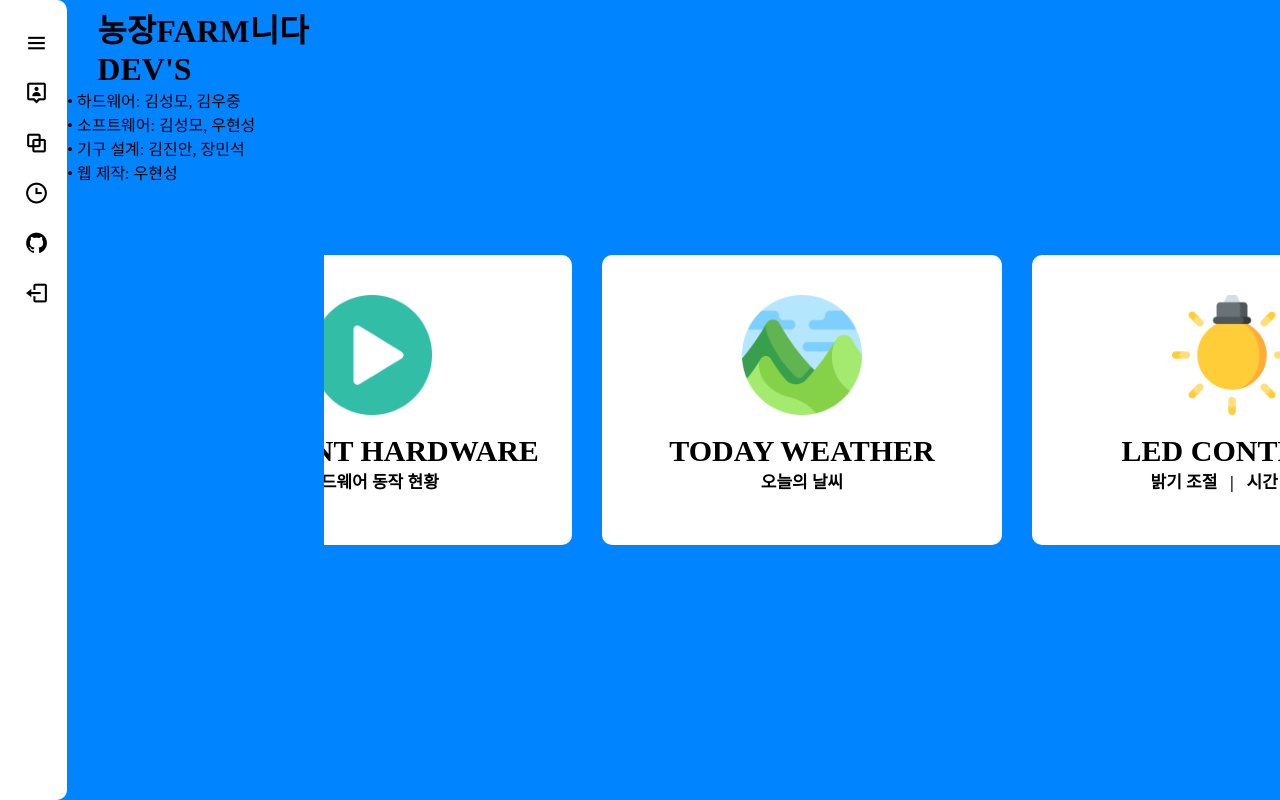
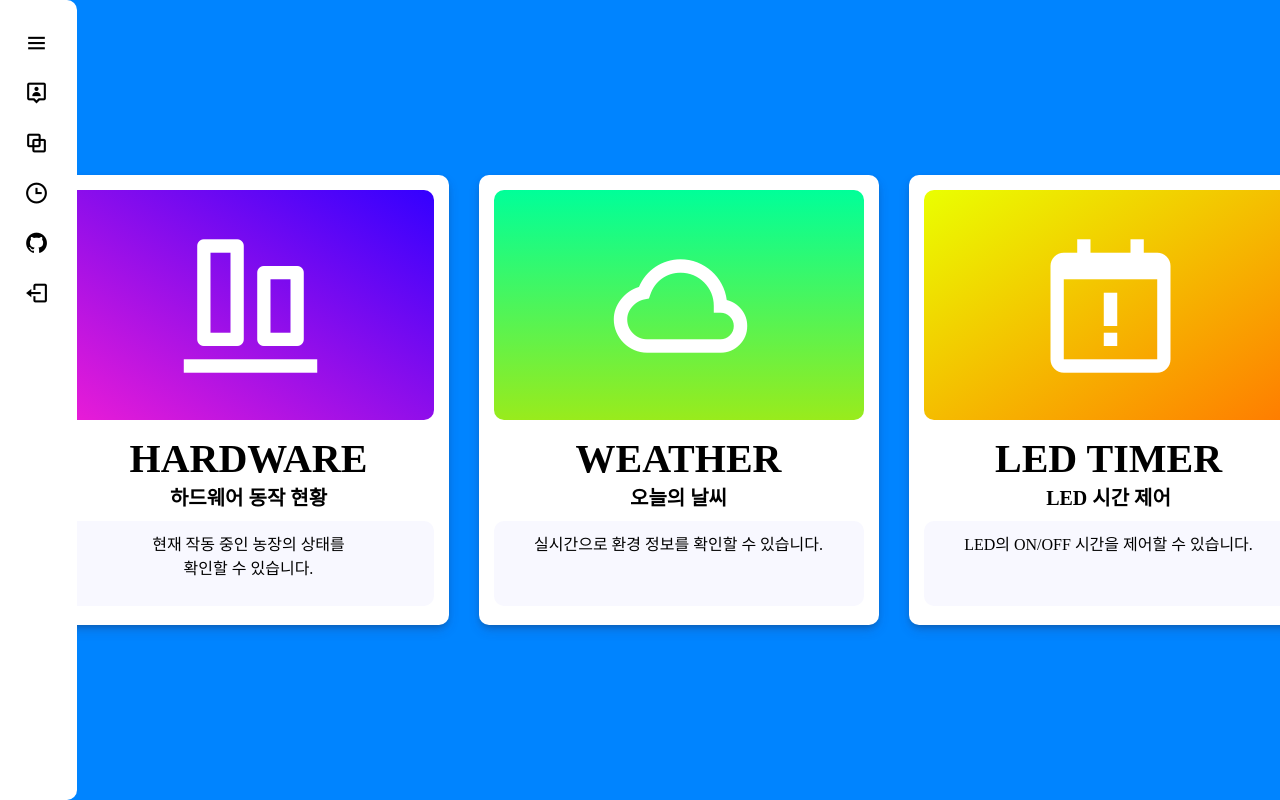
Before and after one commit to monune/Farm-is-farm, a PHP site: page /select.html in a window 1280 px wide. Run offline with PHP 8.4, Linux system fonts and the light colour scheme; data that the repository does not hold is empty; some libraries are stand-ins or nearby versions.

Commit message:
1차 최종

```diff
--- a/select/css/select.css
+++ b/select/css/select.css
@@ -1,3 +1,5 @@
+@charset "utf-8";
+
 .border {
     border: 2px solid gainsboro;
     border-radius: 10px;
@@ -20,6 +22,9 @@
     background: #0084ff;
 }
 
+h1 {
+    padding: 0;
+}
 h2 {
     margin: 15px 0 0 0;
     font-size: 30px;
@@ -70,8 +75,85 @@
     text-decoration: none;
 }
 
-a:focus:not(#manu > a) {
+a:focus:not(#left-li-0 > a) {
     outline: none;
+}
+
+/* tool tip bar */
+#tooltip { position: relative; }
+#tooltip > div {
+    position: absolute;
+    box-shadow: rgba(50, 50, 93, 0.5) 0px 6px 12px -2px, rgba(0, 0, 0, 0.5) 0px 3px 7px -3px;
+}
+
+[class^="t-partbar"] {
+    border-radius: 10px;
+    overflow: hidden;
+    margin-top: 10px;
+    width: 350px;
+    height: 30px;
+    background: white;
+    box-shadow: rgba(100, 100, 111, 0.2) 0px 7px 29px 0px;
+}
+.t-partbar {
+    width: 245px;
+}
+[class^="t-partbar"] > p {
+    padding: 3px 15px 0 0;
+    text-align: right;
+    font-weight: bold;
+}
+
+[class^="part"] {
+    float: left;
+    padding: 5px;
+    padding-left: 10px;
+    width: 130px;
+    height: 30px;
+    color: white;
+    font-weight: bold;
+    background: linear-gradient(to right top, rgb(184, 184, 184), gray);
+}
+.part-user {
+    padding: 3px;
+    padding-left: 10px;
+    width: 50px;
+}
+.part-1 { background: linear-gradient(to right top, #861657, #ffa69e); }
+.part-2 { background: linear-gradient(to right top, #d16c00, gold); }
+.part-3 { background: linear-gradient(to right top, #00985b, #00ff99); }
+.part-4 { background: linear-gradient(to right top, #0084ff, #004cff); }
+
+#t-user, #t-project {
+    display: none;
+    border-radius: 13px;
+    padding: 10px;
+    padding-left: 30px;
+    top: 65px;
+    left: 30px;
+    width: 300px;
+    height: 70px;
+    font-size: 17px;
+    background: white;
+    z-index: 100;
+}
+#t-user::after, #t-project::after {
+    content: "◀";
+    position: absolute;
+    font-size: 30px;
+    color: white;
+    left: -23px;
+    top: 10px;
+}
+#t-project {
+    width: 410px;
+    height: 190px;
+    top: 100px;
+}
+#t-project > p {
+    margin-top: 5px;
+    font-size: 20px;
+    font-weight: bold;
 }
 
 /* left sidebar css */
@@ -95,12 +177,12 @@
     user-select: none;
 }
 
-#infomation > li:hover:not(#manu){
+#infomation > li:hover:not(#left-li-0){
     color: white;
     background: #0084ff;
 }
 
-#manu > a {
+#left-li-0 > a {
     width: 30px;
 }
 
@@ -118,16 +200,15 @@
 }
 
 #left_container {
+    position: relative;
     box-sizing: border-box;
     border-radius: 0 10px 10px 0;
     overflow: hidden;
     padding: 15px;
-    /* margin-right: 10px; */
     float: left;
     height: 100vh;
     width: 80px;
     background: white;
-    /* box-shadow: rgba(0, 0, 0, 0.24) 0px 3px 8px; */
 }
 
 #right_container {
@@ -155,20 +236,56 @@
     position: relative;
     text-align: center;
     border-radius: 10px;
+    overflow: hidden;
+    padding: 15px;
     margin: 15px;
     width: 400px;
-    height: 290px;
+    height: 450px;
     background: white;
-    /* box-shadow: rgba(50, 50, 93, 0.25) 0px 6px 12px -2px, rgba(0, 0, 0, 0.3) 0px 3px 7px -3px; */
+    box-shadow: rgba(50, 50, 93, 0.25) 0px 6px 12px -2px, rgba(0, 0, 0, 0.3) 0px 3px 7px -3px;
     transition: .3s ease-out;
     z-index: 100;
 }
 
+[class^="s-top-box-"] {
+    pointer-events: none;
+    border-radius: 10px;
+    padding: 30px;
+    width: 100%;
+    height: 230px;
+    background: linear-gradient(to top right, #eb1cd6, #3300ff);
+}
+.s-top-box-2 {
+    background: linear-gradient(to top, #99eb1c, #00ff99);
+}
+.s-top-box-3 {
+    background: linear-gradient(to top left, #ff7b00, #eaff00);
+}
+
+[class^="s-top-box"] > * {
+    color: white;
+    font-size: 160px;
+}
+
+#cont-h {
+    font-size: 40px;
+}
 #cont-p {
-    pointer-events: none;
-    font-size: 17px;
+    font-size: 20px;
     font-weight: bold;
     color: black;
+}
+[id^="cont-"] {
+    /* text-align: left; */
+}
+
+[class^="s-comment-box-"] {
+    border-radius: 10px;
+    padding: 10px;
+    margin-top: 10px;
+    width: 100%;
+    height: 85px;
+    background: ghostwhite;
 }
 
 .bx-arrow-back {
--- a/select/js/add.js
+++ b/select/js/add.js
@@ -50,6 +50,16 @@
         );
         $("#w-grid").append(arr);
     }
+
+    const partName = ["하드웨어", "소프트웨어", "기구설계", "웹 개발"];
+    const partMen = ["김성모, 김우중", "김성모, 김우중, 우현성", "김진안, 장민석", "우현성"];
+    for (let i=1; i <= 4; i++) {
+        const partbar = '<div class="t-partbar-'+i+'"> <div class="part-'+ i +'">'+ partName[i-1] +'</div> <p>'+ partMen[i-1] +'</p> </div>'
+        $("#t-project").append(partbar);
+    }
+
+    const partuser = '<div class="t-partbar"> <div class="part-user">ID</div> <p>'+ getCookie("userID") +'</p> </div>'
+    $("#t-user").append(partuser);
 
     const updateLightStart = () => {
         for (let i=1; i<5; i++) {
--- a/select/js/client.js
+++ b/select/js/client.js
@@ -75,7 +75,6 @@
 
   $("#left-li-1").mouseover(function () {
     $("#t-user").css("display", "block");
-    $("#t-user").html("현재 서비스를 이용하고 있는 사용자의 정보를 확인할 수 있습니다." + "<br>현재 이용중인 사용자 ID: " + getCookie("userID"));
   });
   $("#left-li-1").mouseout(function () {
     $("#t-user").css("display", "none");
--- a/select/js/session.js
+++ b/select/js/session.js
@@ -1,5 +1,6 @@
-window.onload = function () {
+$(function() {
   var cookies = document.cookie.split(";");
+  console.log(cookies);
   for (var i = 0; i < cookies.length; i++) {
     var cookie = cookies[i].trim();
     if (cookie.indexOf("sessionExpiration=") === 0) {
@@ -13,6 +14,7 @@
       if (currentTime < sessionExpirationTime) {
         // 세션 만료 시간까지 남은 시간 계산
         var time = sessionExpirationTime - currentTime;
+
         setTimeout(function () {
           alert("세션이 만료되었습니다. 로그인 화면으로 돌아갑니다.");
           window.location.href = "http://211.254.214.74:8081";
@@ -21,9 +23,9 @@
       break;
     }
   }
-};
+});
 
-function checkSession() {
+const checkSession = () => {
   var cookies = document.cookie.split(";");
   for (var i = 0; i < cookies.length; i++) {
     var cookie = cookies[i].trim();
@@ -56,7 +58,7 @@
         remainingTime += sec + "초";
         alert("남은 시간: " + remainingTime);
       } else {
-        alert("세션이 만료되었습니다.");
+        alert("세션이 만료되었습니다. \n로그인 화면으로 돌아갑니다.");
         window.location.href = "http://211.254.214.74:8081";
       }
       return;
@@ -66,7 +68,7 @@
 }
 
 // 페이지 이동할 경우 세션이 존재하는가.
-function compareSession(buttonID) {
+const compareSession = (buttonID) => {
   var cookies = document.cookie.split(";");
   for (var i = 0; i < cookies.length; i++) {
     var cookie = cookies[i].trim();
@@ -90,7 +92,7 @@
   window.location.href = "http://211.254.214.74:8081";
 }
 
-function logOut() {
+const logOut = () => {
   deleteCookie("userID");
   document.cookie =
     "sessionExpiration=; expires=Thu, 01 Jan 1970 00:00:00 UTC; path=/;";
@@ -98,11 +100,6 @@
   window.location.href = "http://211.254.214.74:8081";
 }
 
-function getBack() {
-  alert("이전 화면으로 돌아갑니다.");
-  window.location.href = "/src/select/select.html";
-}
-
-function deleteCookie(name) {
+const deleteCookie = (name) => {
   document.cookie = name + "=; expires=Thu, 01 Jan 1970 00:00:00 UTC; path=/;";
 }
--- a/select/select.html
+++ b/select/select.html
@@ -7,7 +7,7 @@
     <link rel="apple-touch-icon-precomposed" href="/src/ico/android-chrome-192x192.png">
     <link href='https://unpkg.com/boxicons@2.1.4/css/boxicons.min.css' rel='stylesheet'>
     <link rel="stylesheet" href="css/index.css?f">
-    <link rel="stylesheet" href="css/select.css?da">
+    <link rel="stylesheet" href="css/select.css?f">
     <script src="//code.jquery.com/jquery-3.3.1.min.js"></script>
     <script src="https://cdn.jsdelivr.net/npm/chart.js@3.7.1/dist/chart.min.js"></script>
     <meta name="viewport" content="width=device-width, initial-scale=1.0">
@@ -57,13 +57,7 @@
         </div>
         <div id="tooltip">
             <div id="t-user"></div>
-            <div id="t-project">
-                <h1>농장FARM니다 DEV'S</h1>
-                <p>• <span class="t-text">하드웨어:</span> 김성모, 김우중</p>
-                <p>• <span class="t-text t-text-2">소프트웨어:</span> 김성모, 우현성</p>
-                <p>• <span class="t-text t-text-3">기구 설계:</span> 김진안, 장민석</p>
-                <p>• <span class="t-text t-text-4">웹 제작:</span> 우현성</p>
-            </div>
+            <div id="t-project"></div>
         </div>
         <div id="right_container">
             <div id="middle" class="abs">
@@ -82,9 +76,12 @@
                 <!-- 하드웨어 현황 -->
                 <div id="control" class="contFrame">
                     <div class="shorts">
-                        <img width="120" height="120" src="icon/img2.webp" alt="contrl">
-                        <h2 id="cont-h">CURRENT HARDWARE</h2>
-                        <p id="cont-p">하드웨어 동작 현황</p>
+                        <div class="s-top-box-1"><i class='bx bx-objects-vertical-bottom'></i></div>
+                        <div>
+                            <h2 id="cont-h">HARDWARE</h2>
+                            <p id="cont-p">하드웨어 동작 현황</p>
+                            <div class="s-comment-box-1"></div>
+                        </div>
                     </div>
                     <div class="longs remove">
                         <i class='bx bx-arrow-back'></i>
@@ -114,9 +111,12 @@
                 <!-- 날씨 확인 -->
                 <div id="weather" class="contFrame">
                     <div class="shorts">
-                        <img id="img125" ewidth="125" height="125" src="icon/img3.webp" alt="weather">
-                        <h2 id="cont-h">TODAY WEATHER</h2>
-                        <p id="cont-p">오늘의 날씨</p>
+                        <div class="s-top-box-2"><i class='bx bx-cloud cloud'></i></div>
+                        <div>
+                            <h2 id="cont-h">WEATHER</h2>
+                            <p id="cont-p">오늘의 날씨</p>
+                            <div class="s-comment-box-2"></div>
+                        </div>
                     </div>
                     <div class="longs remove">
                         <i class='bx bx-arrow-back'></i>
@@ -147,9 +147,12 @@
                 <!-- 시간 예약 LED 시간 설정 -->
                 <div id="light" class="contFrame">
                     <div class="shorts">
-                        <img id="img125" width="125" height="125" src="icon/img5.webp" alt="user">
-                        <h2 id="cont-h">LED CONTROL</h2>
-                        <p id="cont-p">밝기 조절 &nbsp; | &nbsp; 시간 예약</p>
+                        <div class="s-top-box-3"><i class='bx bx-calendar-exclamation'></i></div>
+                        <div>
+                            <h2 id="cont-h">LED TIMER</h2>
+                            <p id="cont-p">LED 시간 제어</p>
+                            <div class="s-comment-box-3"></div>
+                        </div>
                     </div>
                     <div class="longs remove">
                         <i class='bx bx-arrow-back'></i>
@@ -171,17 +174,17 @@
             </div>
         </div>
     </div>
-    <script src="js/index.js?ddd"></script>
-    <script src="js/client.js?ddd"></script>
-    <script src="js/add.js?ddd"></script>
-    <script src="js/session.js?ff"></script>
+    <script src="js/index.js?d"></script>
+    <script src="js/client.js?d"></script>
+    <script src="js/add.js?dd"></script>
+    <script src="js/session.js?f"></script>
     <script type="text/javascript">
         window.onload = function () {
             try {
                 callChart();
                 callWeather();
                 callGraph();
-                callTime();
+                callTime(1);
                 for (let i=0; i<3; i++) {
                     addWave();
                 }
```
